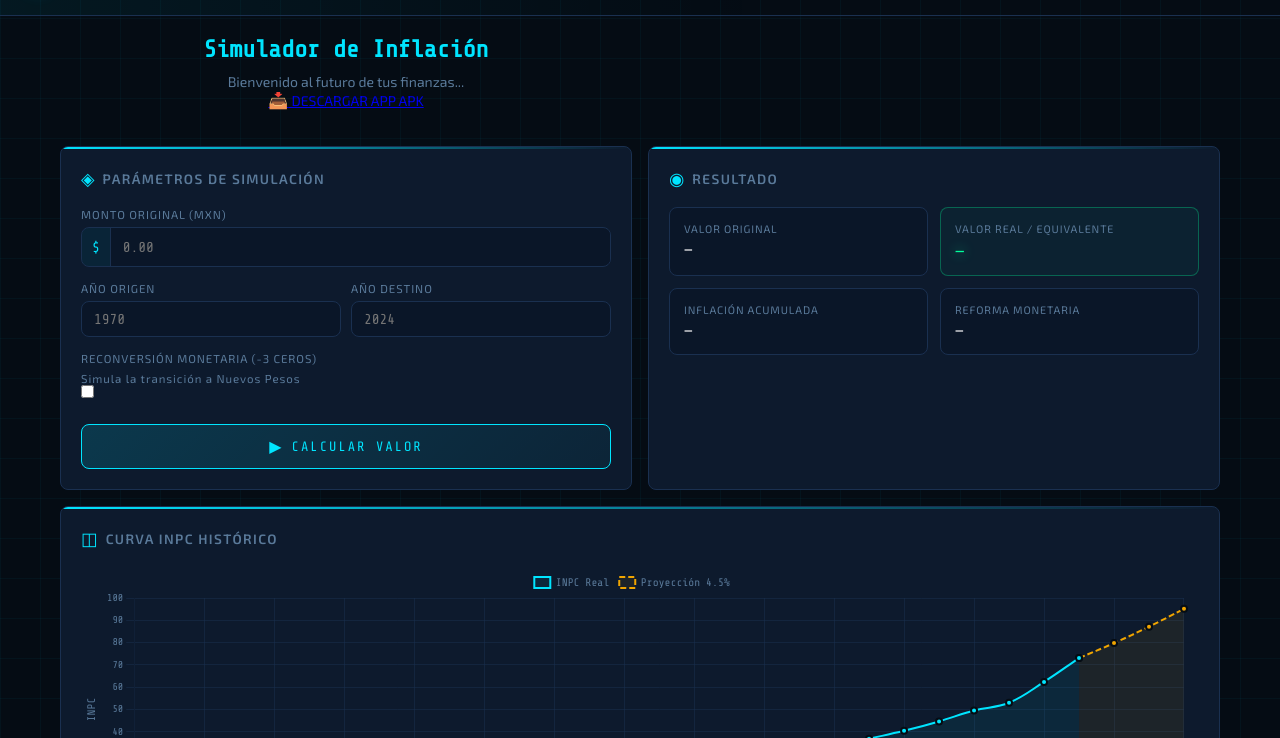
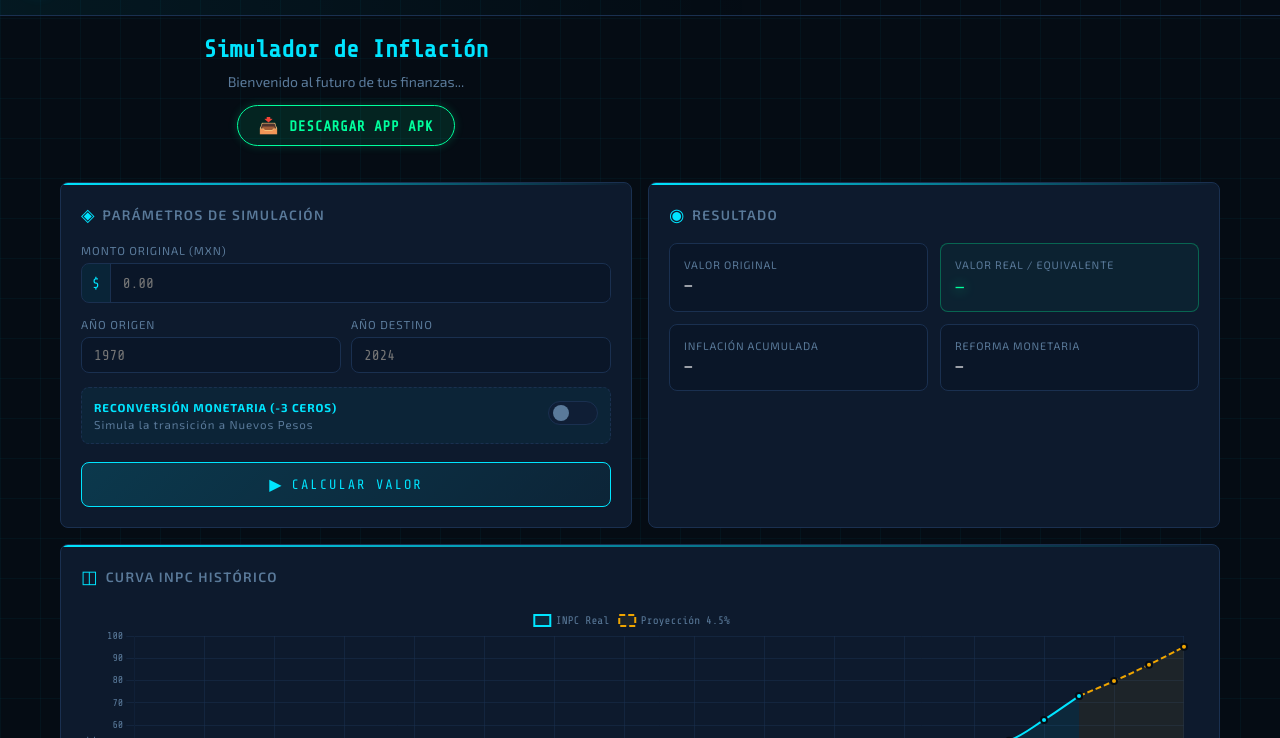
Before and after one commit to sanlop-spec/Cronos-valor-2030, a plain HTML site: page index.html in a window 1280 px wide. Shown: the part 62-800 px from the top of the page. Drawn offline with nearby package versions, Linux system fonts and the light colour scheme.

Commit message:
Add styles for switch and redesigned APK button

```diff
--- a/style.css
+++ b/style.css
@@ -432,3 +432,115 @@ footer {
   .result-grid { grid-template-columns: 1fr; }
   header h1 { font-size: 1.2rem; }
 }
+/* ── ESTILOS AÑADIDOS PARA EL SWITCH Y EL BOTÓN APK ── */
+
+.input-styled {
+  width: 100%;
+  background: var(--bg2);
+  border: 1px solid var(--border);
+  border-radius: var(--radius);
+  color: #fff;
+  font-family: var(--font-mono);
+  font-size: .9rem;
+  padding: 9px 12px;
+  outline: none;
+  transition: border-color .2s, box-shadow .2s;
+}
+
+.input-styled:focus {
+  border-color: var(--neon);
+  box-shadow: var(--glow);
+}
+
+/* Contenedor del Switch de Reconversión */
+.switch-group {
+  display: flex;
+  justify-content: space-between;
+  align-items: center;
+  background: rgba(0,229,255,.05);
+  padding: 12px;
+  border-radius: var(--radius);
+  border: 1px dashed var(--border);
+}
+
+.switch-text label {
+  color: var(--neon);
+  font-weight: bold;
+  margin-bottom: 2px;
+}
+
+/* El Switch */
+.switch {
+  position: relative;
+  display: inline-block;
+  width: 50px;
+  height: 24px;
+}
+
+.switch input {
+  opacity: 0;
+  width: 0;
+  height: 0;
+}
+
+.slider {
+  position: absolute;
+  cursor: pointer;
+  top: 0; left: 0; right: 0; bottom: 0;
+  background-color: var(--bg3);
+  transition: .4s;
+  border-radius: 24px;
+  border: 1px solid var(--border);
+}
+
+.slider:before {
+  position: absolute;
+  content: "";
+  height: 16px;
+  width: 16px;
+  left: 4px;
+  bottom: 3px;
+  background-color: var(--text-dim);
+  transition: .4s;
+  border-radius: 50%;
+}
+
+input:checked + .slider {
+  background-color: rgba(0, 255, 157, 0.2);
+  border-color: var(--neon2);
+  box-shadow: var(--glow2);
+}
+
+input:checked + .slider:before {
+  transform: translateX(24px);
+  background-color: var(--neon2);
+}
+
+/* Botón APK rediseñado */
+.apk-download-container {
+  margin-top: 15px;
+}
+
+.btn-apk {
+  display: inline-flex;
+  align-items: center;
+  gap: 10px;
+  background: rgba(0, 255, 157, 0.1);
+  color: var(--neon2);
+  border: 1px solid var(--neon2);
+  padding: 10px 20px;
+  border-radius: 25px;
+  text-decoration: none;
+  font-family: var(--font-mono);
+  font-weight: bold;
+  font-size: 0.9rem;
+  letter-spacing: 0.05em;
+  transition: all 0.3s ease;
+  box-shadow: 0 0 10px rgba(0, 255, 157, 0.2);
+}
+
+.btn-apk:hover {
+  background: rgba(0, 255, 157, 0.2);
+  box-shadow: var(--glow2);
+  transform: translateY(-2px);
+}
```
